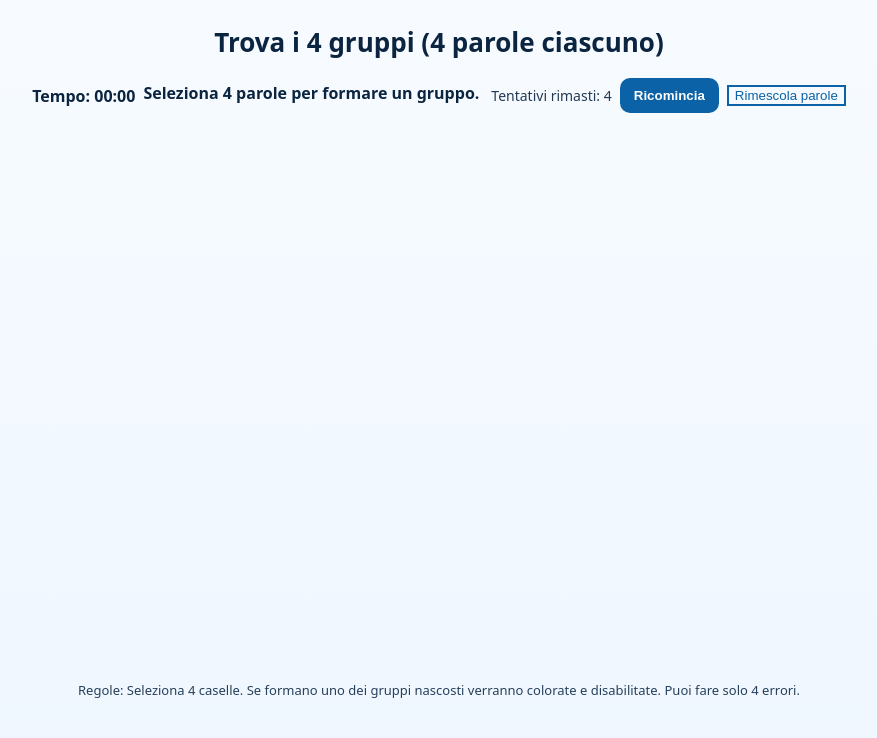
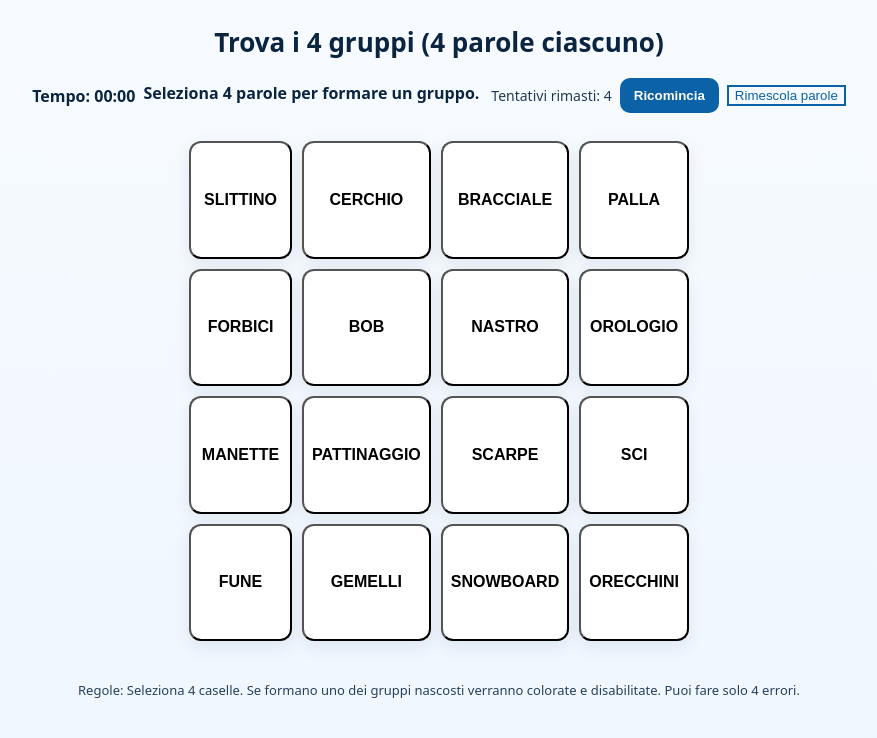
Before and after one commit to redarrow707-ops/The-Italian-Connections, a plain HTML site: page index.html in a window 1280 px wide. Shown: the whole page, without its empty margins (201-1078 px from the left). Drawn offline with Linux system fonts and the light colour scheme.

Commit message:
Fix syntax errors in index.html

```diff
--- a/index.html
+++ b/index.html
@@ -66,12 +66,12 @@
     ['BOB','SLITTINO','SNOWBOARD','PATTINAGGIO'],
     ['ORECCHINI','SCI','FORBICI','SCARPE'],
     ['BRACCIALE','MANETTE','GEMELLI','OROLOGIO'],
-    ['PALLA,'CERCHIO','NASTRO','FUNE']
+    ['PALLA','CERCHIO','NASTRO','FUNE']
   ];
 
   const explanations = [
     'Sport invernali',
-    'Un paio di ...,
+    'Un paio di ...',
     'Cose per i polsi',
     'Attrezzi ginnastica ritmica'
   ];
```
